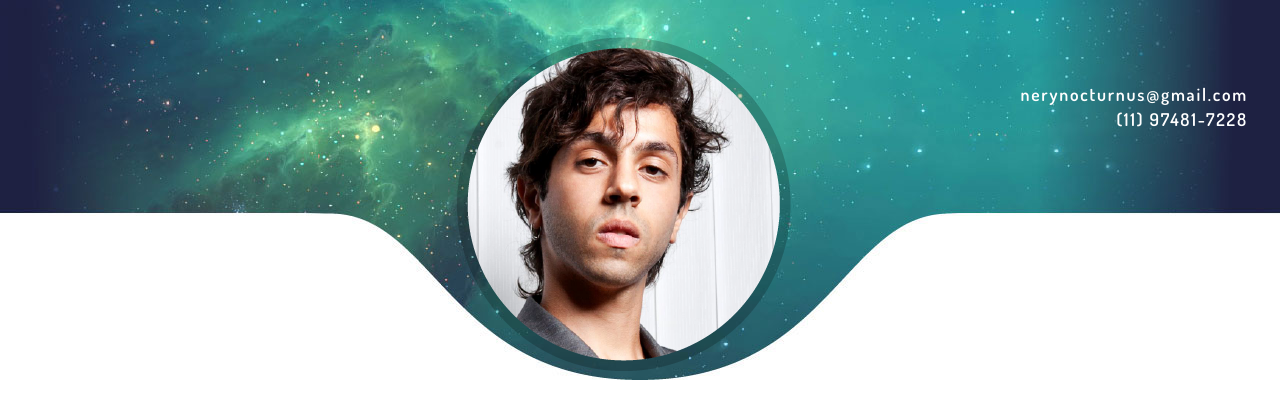
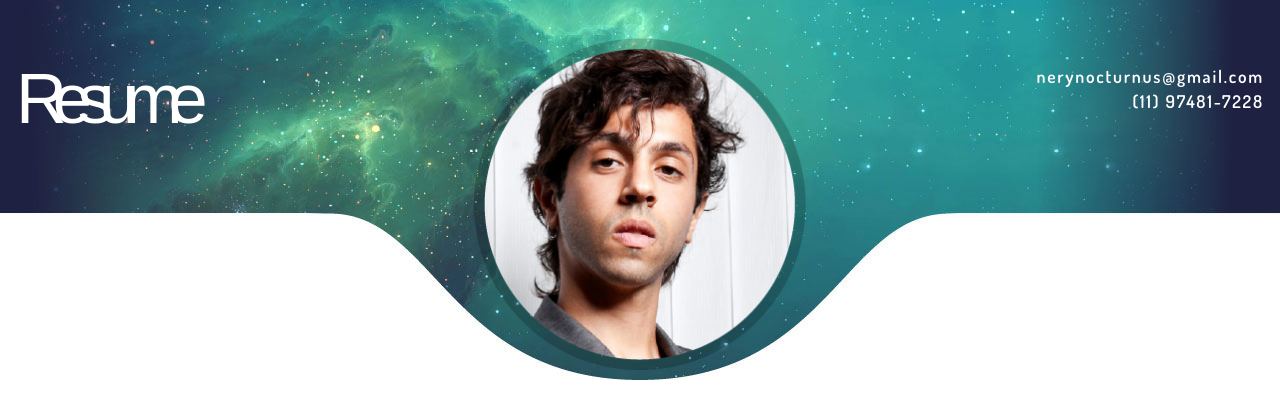
Before and after one commit to rodrigonerysilva/rodrigonery, a plain HTML site: page index.html in a window 1280 px wide. Drawn offline with nearby package versions, Linux system fonts and the light colour scheme.

Commit message:
header responsive

```diff
--- a/css/style.css
+++ b/css/style.css
@@ -73,25 +73,45 @@ header {
 	margin: auto;
 }
 
-@media screen and (min-width: 992px){
+.resume {
+	display: none;
+}
+
+@media screen and (min-width: 768px){
+	.resume {
+		display: unset;
+	}
+}
+
+@media screen and (min-width: 768px){
 	.info-header {
-		height: 213px;
-		display: flex;
-		flex-direction: column;
-		justify-content: center;
-	}
-	.info-header h4 {
-		color: var(--white)
+		padding-top: 4em;
 	}
 }
 
 .avatar-nery {
-	width: 100%;
-	height: auto;
+	margin-top: 2em;
 }
 
-@media screen and (min-width: 992px){
-.avatar-nery {
-	margin-top: -11em;
-	}
+.avatar-nery img {
+	width: 100%;
+	max-width: 332px;
+	height: 100%;
+	max-height: 332px;
 }
+
+@media screen and (min-width: 1000px){
+	.info-header h4, .info-header h1 {color: #FFFFFF}
+}
+
+@media screen and (min-width: 333px){
+	.avatar-nery {margin-top: 1em;}
+}
+
+@media screen and (min-width: 350px){
+	.avatar-nery {margin-top: 0em;}
+}
+
+@media screen and (min-width: 768px){
+	.avatar-nery img {margin-top: -6em;}
+}
--- a/index.html
+++ b/index.html
@@ -14,9 +14,14 @@
 	<body>
 		<div class="bg-header"></div>
 		<header class="container-fluid">
-			<div class="between-xs center-xs end-md info-header">
-				<h4>nerynocturnus@gmail.com</h4>
-				<h4>(11) 97481-7228</h4>
+			<div class="row center-xs between-sm info-header">
+				<div class="resume">
+					<h1>Resume</h1>
+				</div>
+				<div class="center-xs end-sm">
+					<h4>nerynocturnus@gmail.com</h4>
+					<h4>(11) 97481-7228</h4>
+				</div>
 			</div>
 			<div class="row center-xs avatar-nery">
 				<img src="img/avatar_nery.png">
```
